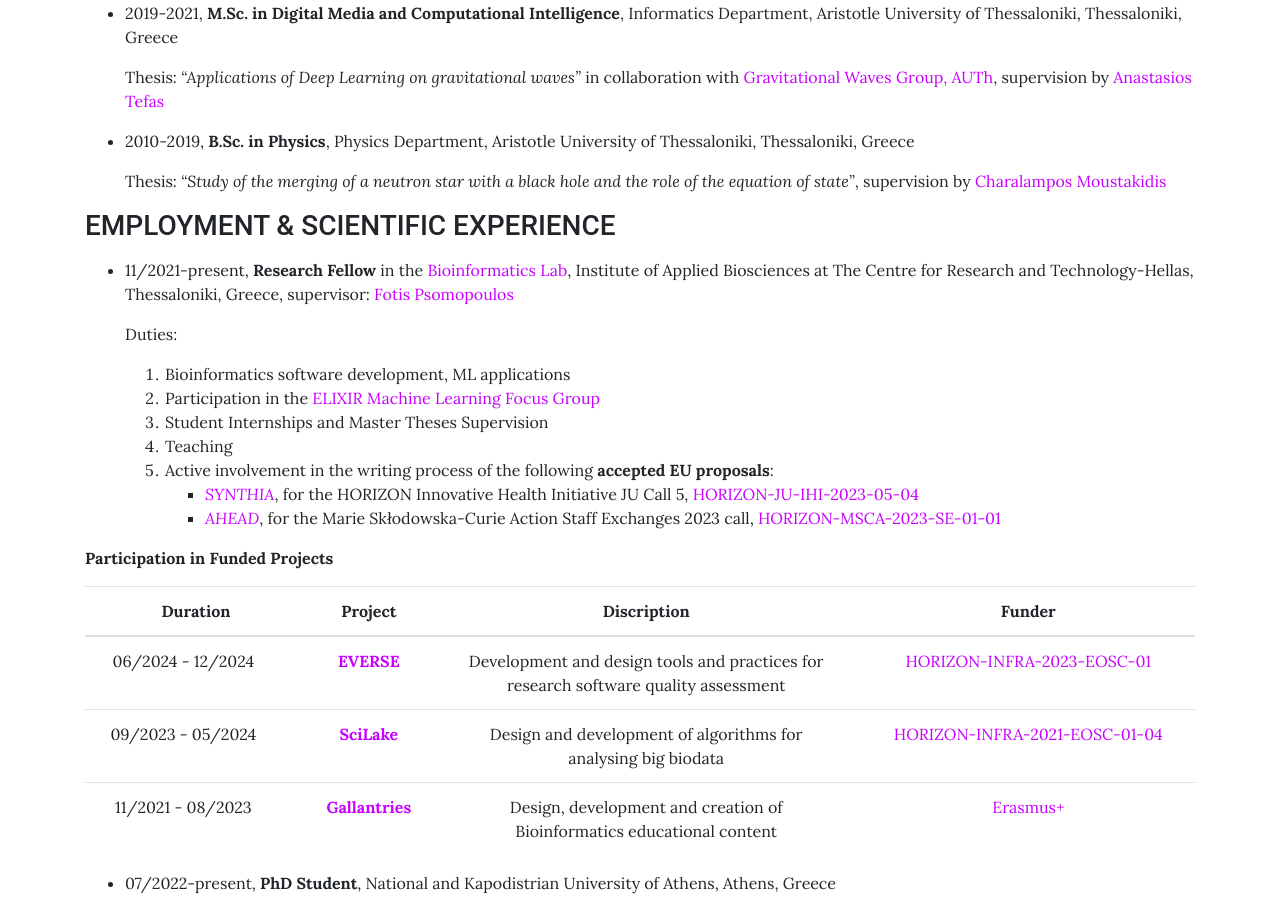
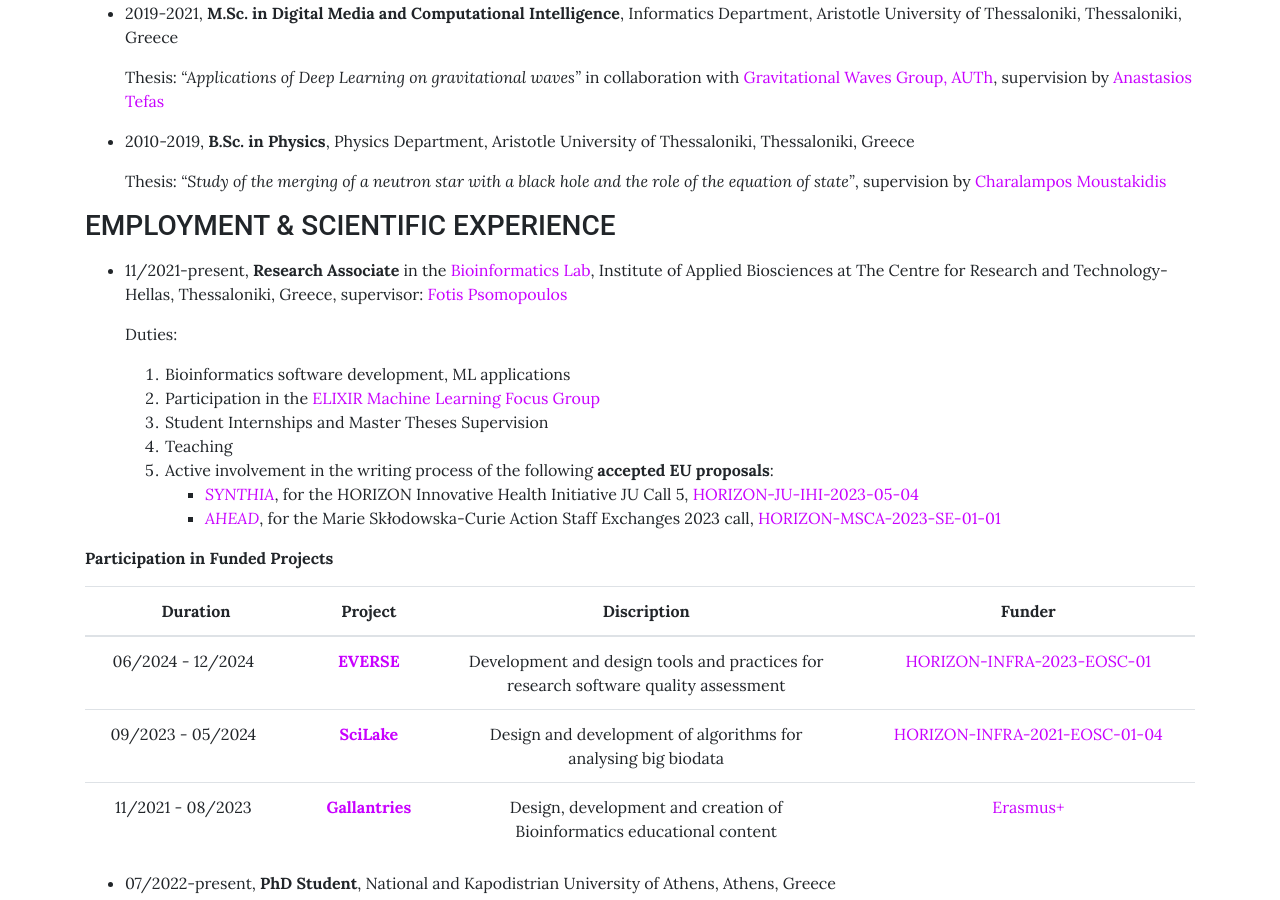
Before and after one commit to sfragkoul/sfragkoul.github.io, a Jekyll site: the page built from pages/CV.md, in a window 1280 px wide and 900 px high, scrolled down 453 px. Built offline with Jekyll 4.4.1, drawn with Linux system fonts in a browser that asks for light colours.

Commit message:
Update CV.md

```diff
--- a/pages/CV.md
+++ b/pages/CV.md
@@ -24,10 +24,9 @@
 ### EMPLOYMENT & SCIENTIFIC EXPERIENCE
 <p style="margin-bottom:15px"></p>
 
-- 11/2021-present,  **Research Fellow** in the [Bioinformatics Lab](https://biodataanalysisgroup.github.io/), Institute of Applied Biosciences at The Centre for Research and Technology-Hellas, Thessaloniki, Greece, supervisor: [Fotis Psomopoulos](https://scholar.google.gr/citations?user=Fp0LAqsAAAAJ&hl=en)
+- 11/2021-present,  **Research Associate** in the [Bioinformatics Lab](https://biodataanalysisgroup.github.io/), Institute of Applied Biosciences at The Centre for Research and Technology-Hellas, Thessaloniki, Greece, supervisor: [Fotis Psomopoulos](https://scholar.google.gr/citations?user=Fp0LAqsAAAAJ&hl=en)
 
    Duties:
-
    1. Bioinformatics software development, ML applications
    2.  Participation in the [ELIXIR Machine Learning Focus Group](https://elixir-europe.org/focus-groups/machine-learning)
    3.  Student Internships and Master Theses Supervision
```
